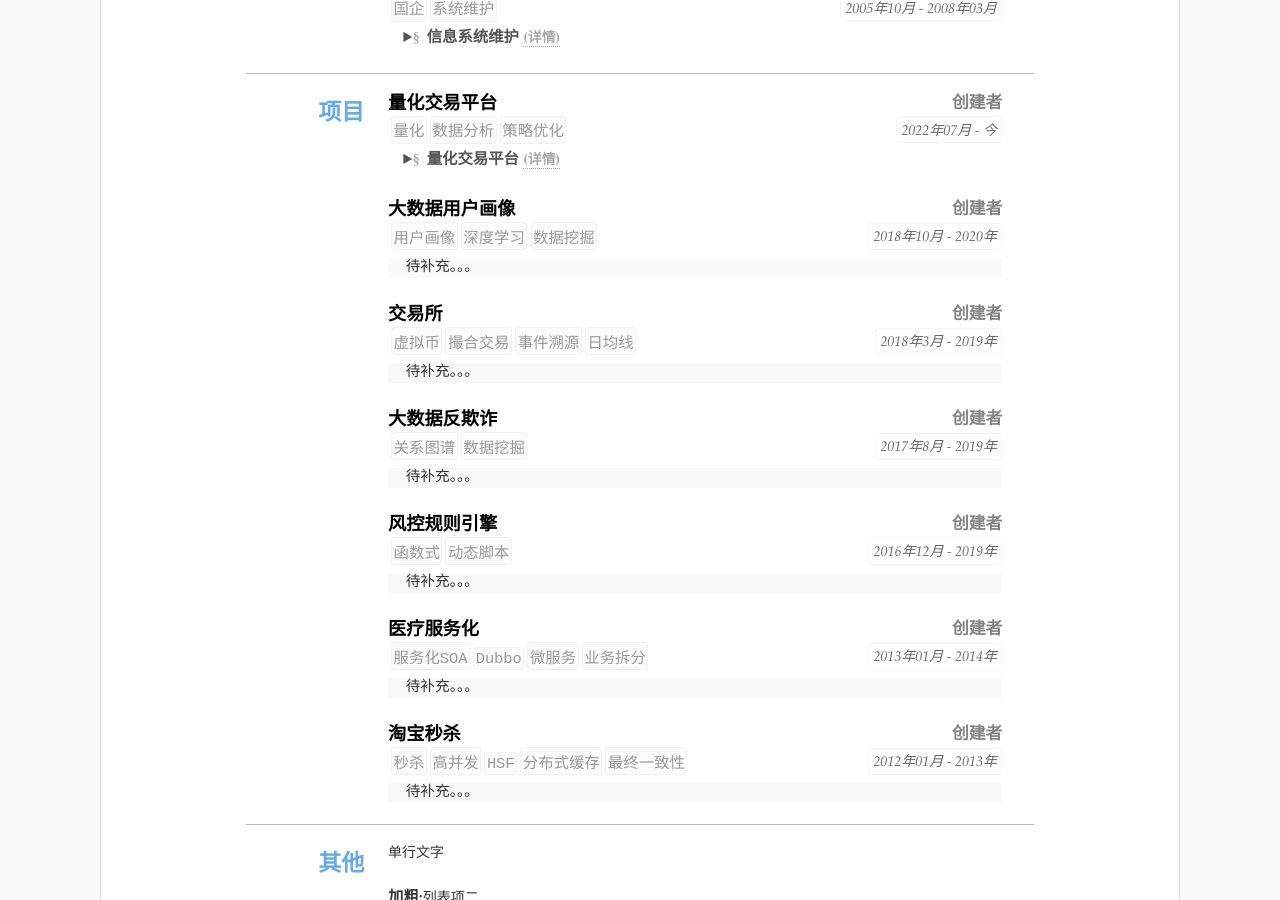
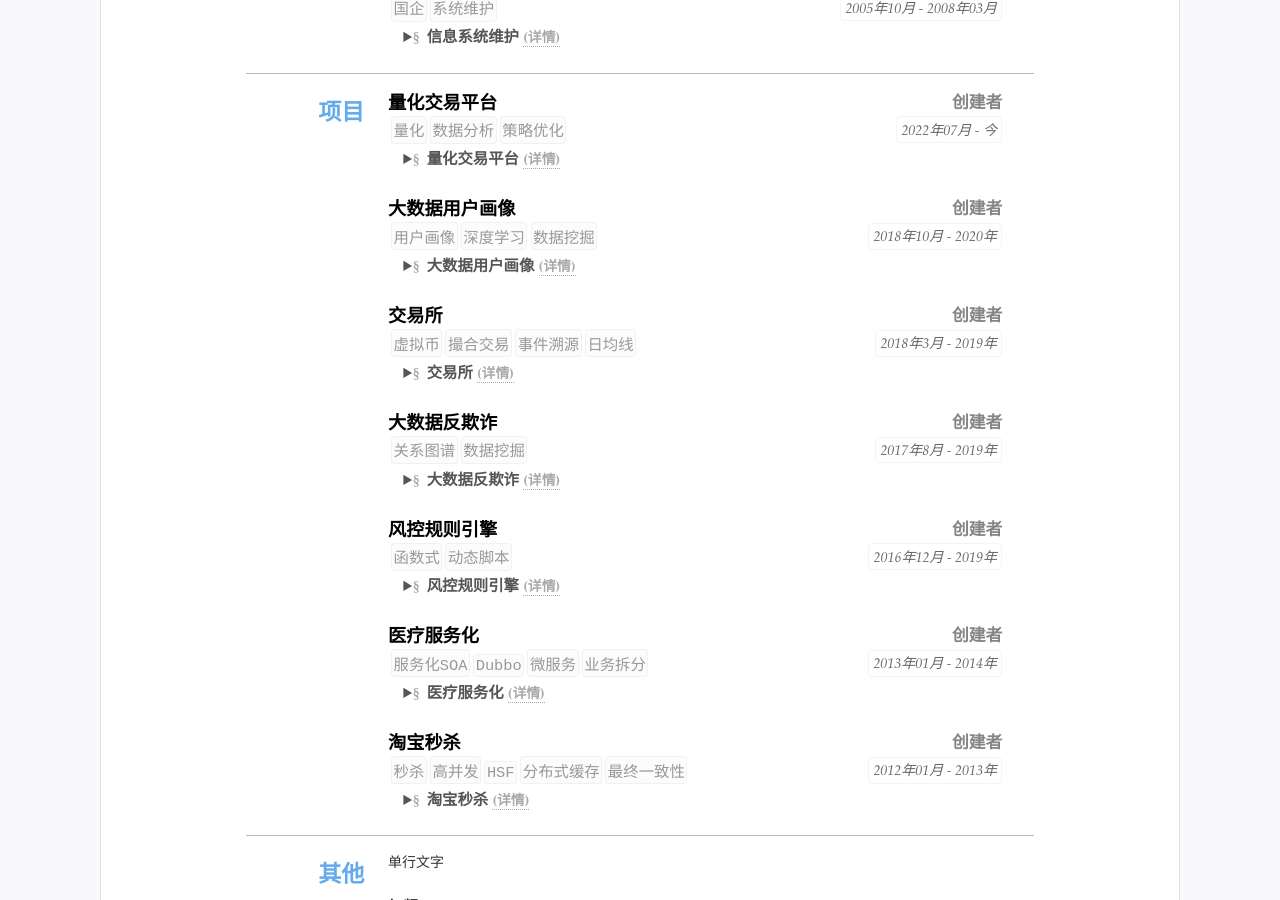
Before and after one commit to kennykong/resume, a Jekyll site: the page built from index.html, in a window 1280 px wide and 900 px high, scrolled down 2528 px. Built offline with Jekyll 4.4.1, drawn with Linux system fonts in a browser that asks for light colours.

Commit message:
update resume.yml

```diff
--- a/_data/resume.yml
+++ b/_data/resume.yml
@@ -208,6 +208,7 @@ main: #简历主要内容，
       - 深度学习
       - 数据挖掘
     duration: 2018年10月 - 2020年
+    summary: 大数据用户画像
     detail:
       md: _data/projects/2023_quantitative.md
     sub: 创建者
@@ -219,6 +220,7 @@ main: #简历主要内容，
       - 事件溯源
       - 日均线
     duration: 2018年3月 - 2019年
+    summary: 交易所
     detail:
       md: _data/projects/2023_quantitative.md
     sub: 创建者
@@ -228,6 +230,7 @@ main: #简历主要内容，
       - 关系图谱
       - 数据挖掘
     duration: 2017年8月 - 2019年
+    summary: 大数据反欺诈
     detail:
       md: _data/projects/2023_quantitative.md
     sub: 创建者
@@ -237,6 +240,7 @@ main: #简历主要内容，
       - 函数式
       - 动态脚本
     duration: 2016年12月 - 2019年
+    summary: 风控规则引擎
     detail:
       md: _data/projects/2023_quantitative.md
     sub: 创建者
@@ -248,6 +252,7 @@ main: #简历主要内容，
       - 微服务
       - 业务拆分
     duration: 2013年01月 - 2014年
+    summary: 医疗服务化
     detail:
       md: _data/projects/2023_quantitative.md
     sub: 创建者
@@ -260,6 +265,7 @@ main: #简历主要内容，
       - 分布式缓存
       - 最终一致性
     duration: 2012年01月 - 2013年
+    summary: 淘宝秒杀
     detail:
       md: _data/projects/2023_quantitative.md
     sub: 创建者
```
